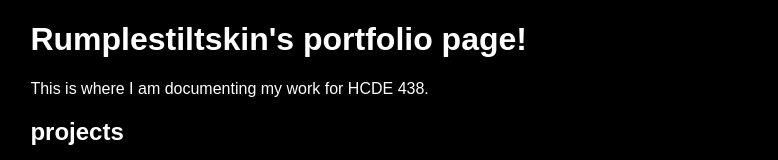
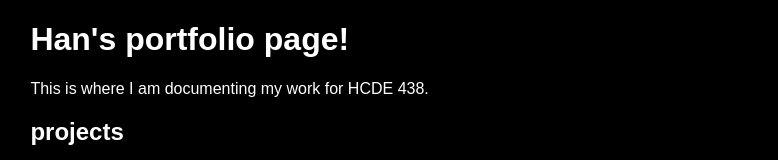
Before and after one commit to hanfeng5/HCDE-438, a plain HTML site: page index.html in a window 1280 px wide. Shown: the top 160 px of the page, without its empty margins (104-882 px from the left). Drawn offline with Linux system fonts and the light colour scheme; grey boxes are pictures that could not be loaded.

Commit message:
Working on code

```diff
--- a/index.html
+++ b/index.html
@@ -2,10 +2,11 @@
 <html>
   <head>
     <link rel="stylesheet" href="./index.css" />
+    <title>Han's portfolio!</title>
   </head>
   <body>
     <div class="page-container">
-      <h1 class="header">Rumplestiltskin's portfolio page!</h1>
+      <h1 class="header">Han's portfolio page!</h1>
       <p>This is where I am documenting my work for HCDE 438.</p>
 
       <h2>projects</h2>
```
